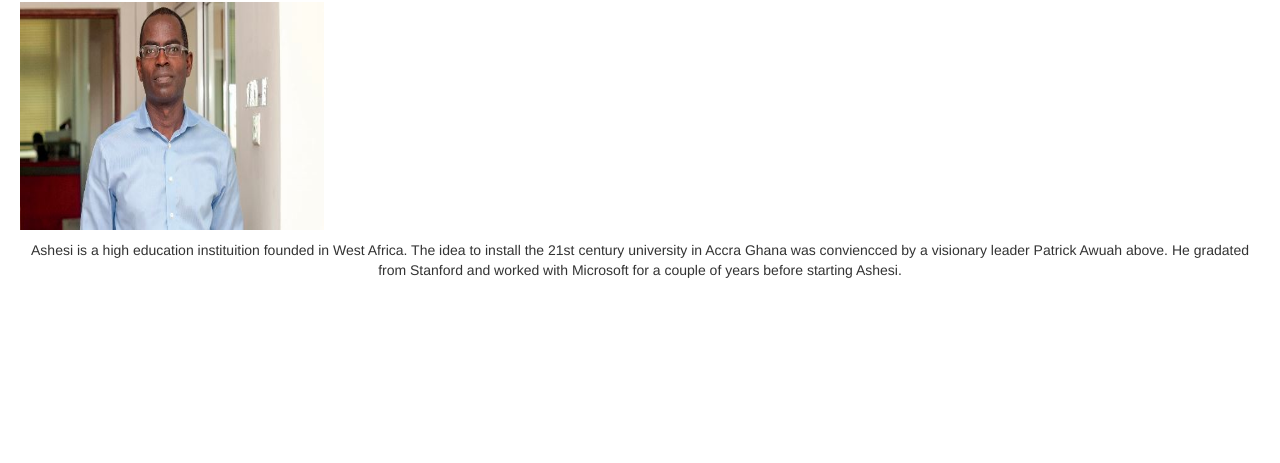
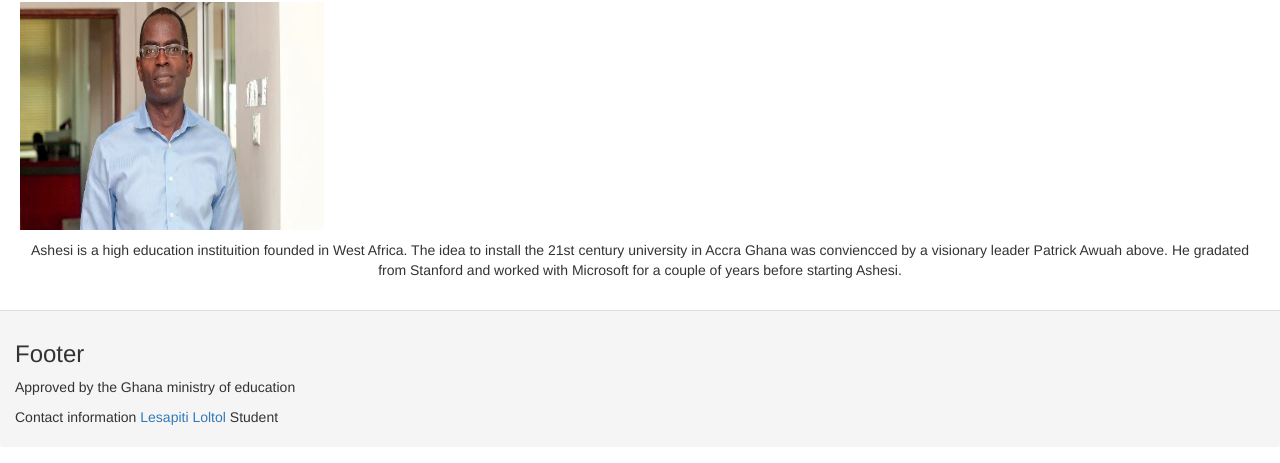
Before and after one commit to Loltolo-Lesapiti/app1, a plain HTML site: page cordova-jquerymobile-boilerplate-master/index.html in a window 1280 px wide. Shown: the part 173-636 px from the top of the page. Drawn offline with nearby package versions, Linux system fonts and the light colour scheme.

Commit message:
Update
Updated css files

```diff
--- a/cordova-jquerymobile-boilerplate-master/index.html
+++ b/cordova-jquerymobile-boilerplate-master/index.html
@@ -66,8 +66,12 @@
       </div><!-- /content -->
 
 </div>
-
-
+  <div class="panel-footer">
+    <h3>Footer</h3>
+    <p>Approved by the Ghana ministry of education</p>
+    <p>Contact information <a href="petrolesapiti@gmail.com">Lesapiti Loltol</a> Student</p>
+  </div>
+</div>
 
     <!-- jQuery (necessary for Bootstrap's JavaScript plugins) -->
     <script src="https://ajax.googleapis.com/ajax/libs/jquery/1.12.4/jquery.min.js"></script>
```
Also changed, not shown: cordova-jquerymobile-boilerplate-master/navbar.css (line endings or trailing spaces).
